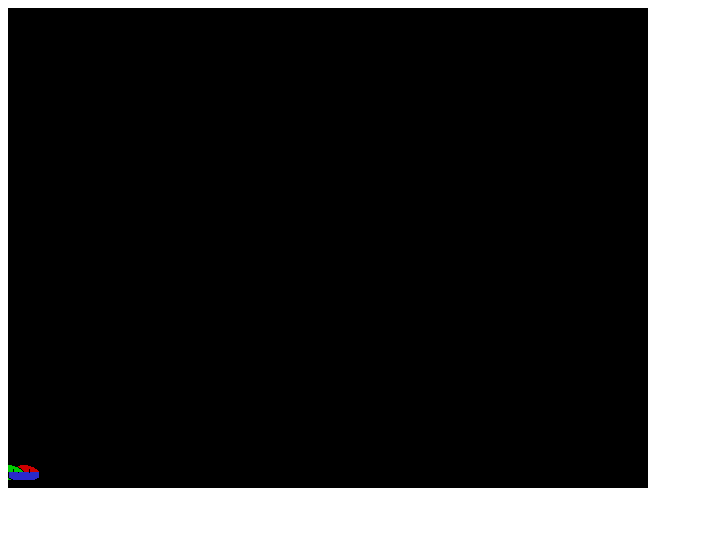
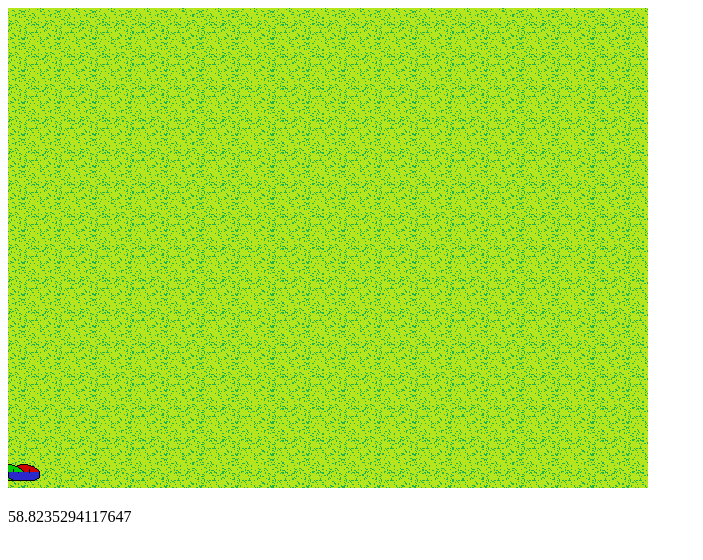
Before and after one commit to paul-maxime/test-webgl, a plain HTML site: page index.html in a window 1280 px wide. Shown: the whole page, without its empty margins (0-703 px from the left). Drawn offline with Linux system fonts and the light colour scheme.

Commit message:
Add the fps and a tile to the test

```diff
--- a/index.html
+++ b/index.html
@@ -7,6 +7,7 @@
 	</head>
 	<body>
 		<canvas id="glcanvas" width="640" height="480"></canvas>
+		<p id="fps"></p>
 		<script src="vendor/jquery-2.2.3.min.js"></script>
 		<script src="vendor/gl-matrix-2.3.2.js"></script>
 		<script src="test.js"></script>
--- a/test.js
+++ b/test.js
@@ -1,10 +1,11 @@
 'use strict';
 
 var graphics;
-var sprite, sprite2, sprite3;
+var sprite, sprite2, sprite3, tile;
 var texture;
 var input;
 var clock;
+var fpsUpdate = 0;
 
 function start() {
 	var canvas = document.getElementById('glcanvas');
@@ -21,6 +22,8 @@ function start() {
 		sprite3.setColor(0.2, 0.2, 1.0, 1.0);
 		sprite2.setTextureCoordinates(0.5, 0, 1, 1);
 		sprite3.setTextureCoordinates(0, 0, 1, 0.5);
+		tile = graphics.createSprite(640, 480, graphics.createTexture('img/test.png'));
+		tile.setTextureCoordinates(0, 0, 18.0, 15.0)
 		requestAnimationFrame(update);
 	}
 }
@@ -28,6 +31,11 @@ function start() {
 function update() {
 	requestAnimationFrame(update);
 	var deltaTime = clock.restart() / 1000;
+	fpsUpdate -= deltaTime;
+	if (fpsUpdate < 0) {
+		$("#fps").text(1 / deltaTime);
+		fpsUpdate = 0.5;
+	}
 	if (input.isKeyPressed(37)) {
 		sprite.move(100 * deltaTime, 50 * deltaTime);
 		sprite.rotate(180 * deltaTime);
@@ -41,6 +49,12 @@ function update() {
 
 function draw() {
 	graphics.clear();
+	//for (var x = 0; x < 20; ++x) {
+	//	for (var y = 0; y < 15; ++y) {
+	//		tile.setPosition(x * 32, y * 32);
+			graphics.draw(tile);
+	//	}
+	//}
 	graphics.draw(sprite);
 	graphics.draw(sprite2);
 	graphics.draw(sprite3);
```
